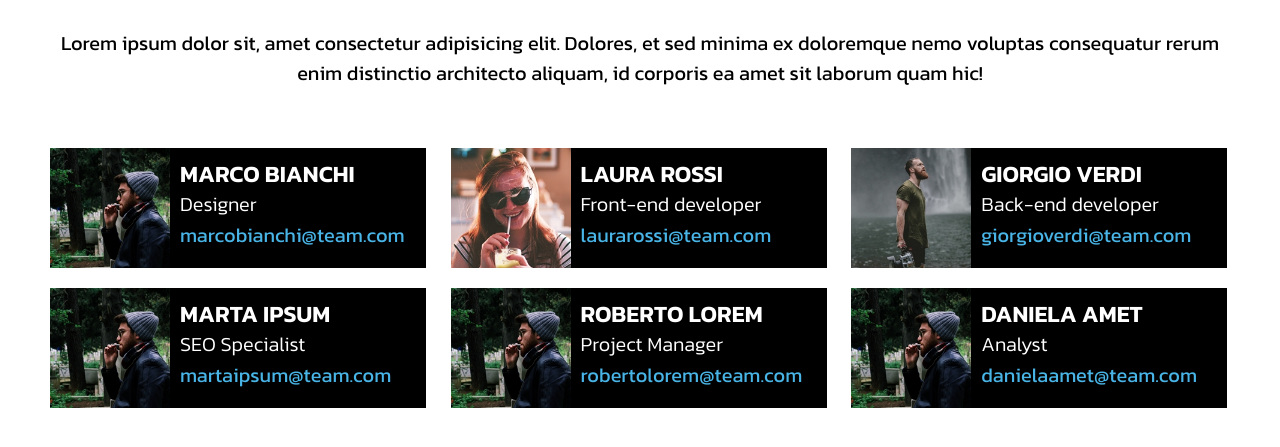
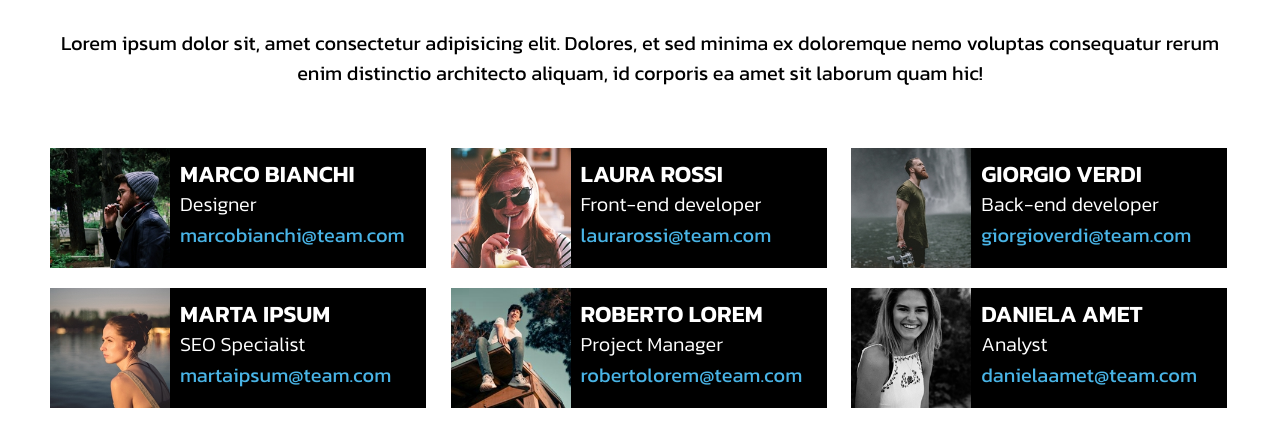
Before and after one commit to MatteoLucerni/html-css-float-cards, a plain HTML site: page index.html in a window 1280 px wide. Shown: the part 147-594 px from the top of the page. Drawn offline with Linux system fonts and the light colour scheme.

Commit message:
changed images

```diff
--- a/index.html
+++ b/index.html
@@ -50,7 +50,7 @@
                 </div>
 
                 <div class="card clearfix">
-                    <img src="img/male1.png" alt="male 1">
+                    <img src="img/female2.png" alt="male 1">
                     <div class="info">
                         <h3>MARTA IPSUM</h3>
                         <span>SEO Specialist</span>
@@ -59,7 +59,7 @@
                 </div>
 
                 <div class="card clearfix">
-                    <img src="img/male1.png" alt="male 1">
+                    <img src="img/male3.png" alt="male 1">
                     <div class="info">
                         <h3>ROBERTO LOREM</h3>
                         <span>Project Manager</span>
@@ -68,7 +68,7 @@
                 </div>
 
                 <div class="card clearfix">
-                    <img src="img/male1.png" alt="male 1">
+                    <img src="img/female3.png" alt="male 1">
                     <div class="info">
                         <h3>DANIELA AMET</h3>
                         <span>Analyst</span>
```
